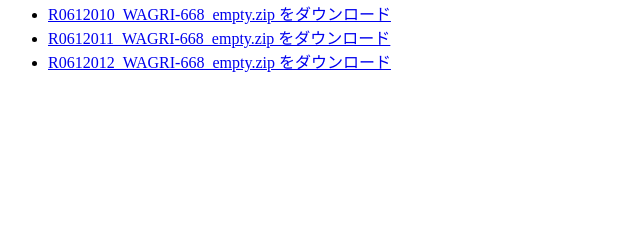
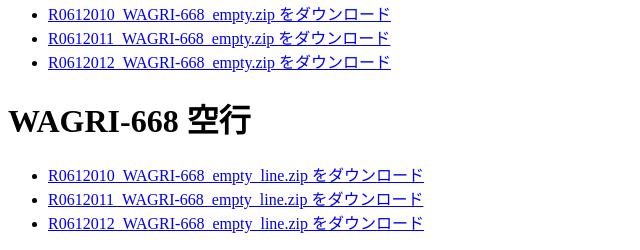
Before and after one commit to Yota-Mochizuki/test-web, a plain HTML site: page index.html in a window 1280 px wide. Shown: the part 748-998 px from the top of the page, without its empty margins (0-640 px from the left). Before the commit the page ends 837 px from the top, so only its background shows below. Drawn offline with Linux system fonts and the light colour scheme.

Commit message:
空行のファイルを追加

```diff
--- a/index.html
+++ b/index.html
@@ -36,5 +36,11 @@
         <li><a href="R0612011_WAGRI-668_empty.zip" download>R0612011_WAGRI-668_empty.zip をダウンロード</a></li>
         <li><a href="R0612012_WAGRI-668_empty.zip" download>R0612012_WAGRI-668_empty.zip をダウンロード</a></li>
     </ul>
+    <h1>WAGRI-668  空行</h1>
+    <ul>
+        <li><a href="R0612010_WAGRI-668_empty_line.zip" download>R0612010_WAGRI-668_empty_line.zip をダウンロード</a></li>
+        <li><a href="R0612011_WAGRI-668_empty_line.zip" download>R0612011_WAGRI-668_empty_line.zip をダウンロード</a></li>
+        <li><a href="R0612012_WAGRI-668_empty_line.zip" download>R0612012_WAGRI-668_empty_line.zip をダウンロード</a></li>
+    </ul>
 </body>
 </html>
```
Also changed, not shown: 3 other files.
